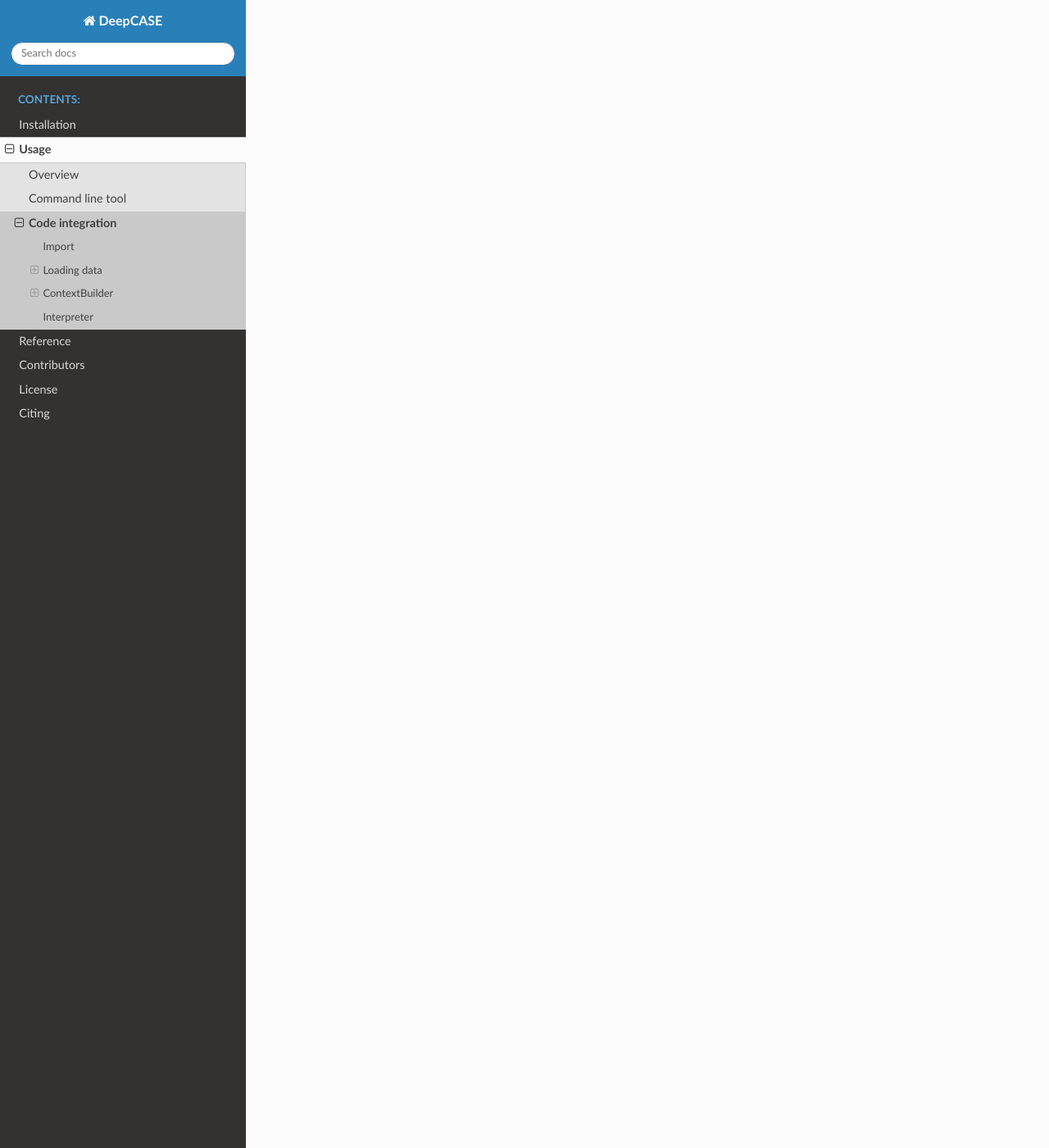
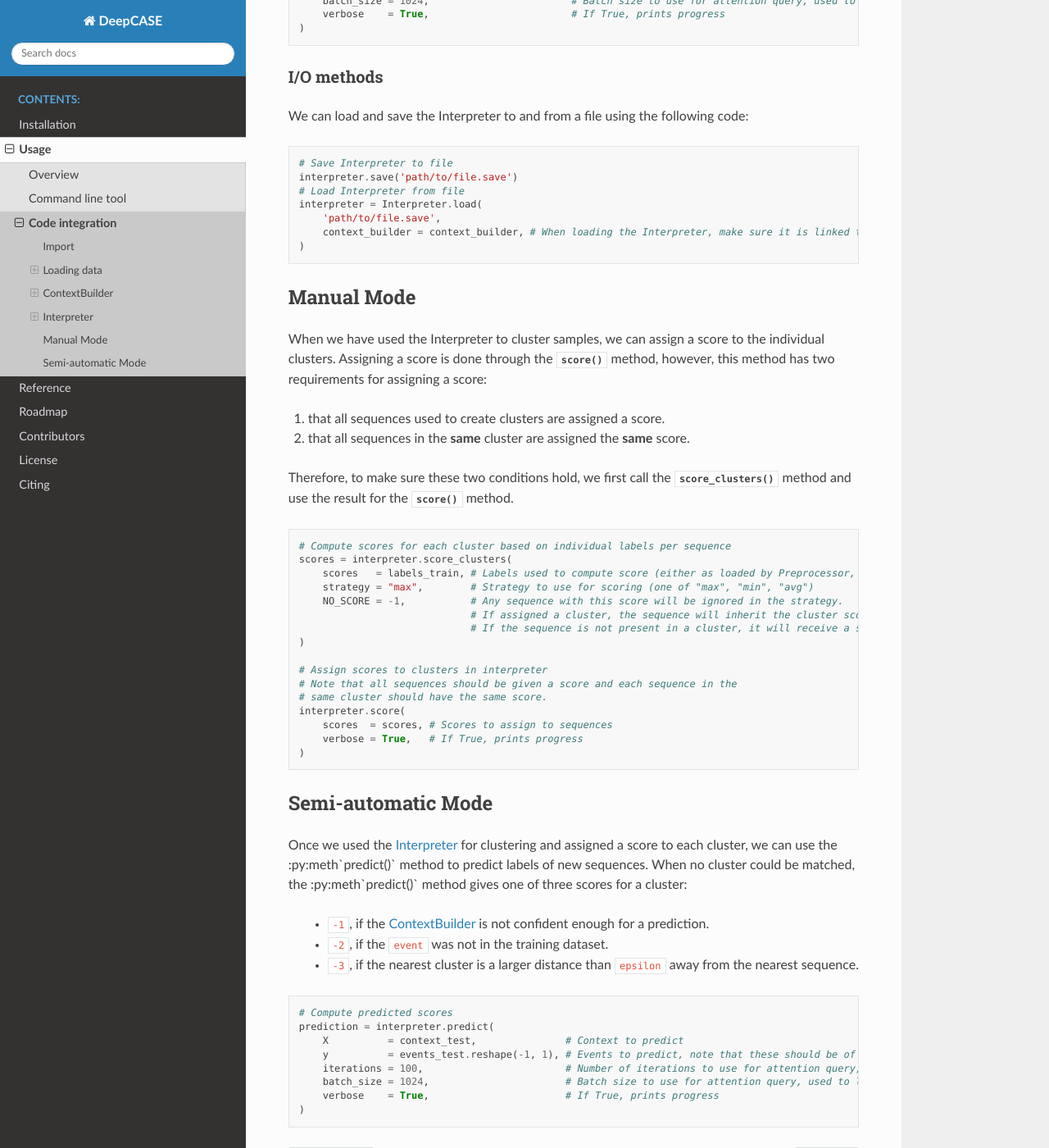
Before and after one commit to Thijsvanede/DeepCASE, a Sphinx documentation site: the page built from docs/source/usage/code.rst, in a window 1280 px wide and 1400 px high, scrolled down 3046 px. Shown: the whole window at 82% size. Built offline with Sphinx 7.4.7 and the Read the Docs theme 2.0.0, drawn with Linux system fonts in a browser that asks for light colours; some of the changed text lies outside the part shown.

```diff
--- a/docs/source/index.rst
+++ b/docs/source/index.rst
@@ -18,6 +18,7 @@ The main contribution of this work is to reduce the number of manual inspection
    installation
    usage/usage
    reference/reference
+   roadmap
    contributors
    license
    citing
--- a/docs/source/usage/code.rst
+++ b/docs/source/usage/code.rst
@@ -122,4 +122,91 @@ We can load and save the ContextBuilder to and from a file using the following c
 
 Interpreter
 ^^^^^^^^^^^
-TODO
+Once we fitted the ``context_builder``, we create in :ref:`Interpreter` instance using the following code:
+
+.. code:: python
+
+    # Create Interpreter
+    interpreter = Interpreter(
+        context_builder = context_builder, # ContextBuilder used to fit data
+        features        = 100,             # Number of input features to expect, should be same as ContextBuilder
+        eps             = 0.1,             # Epsilon value to use for DBSCAN clustering, in paper this was 0.1
+        min_samples     = 5,               # Minimum number of samples to use for DBSCAN clustering, in paper this was 5
+        threshold       = 0.2,             # Confidence threshold used for determining if attention from the ContextBuilder can be used, in paper this was 0.2
+    )
+
+Once the ``interpreter`` is created, we can use it to cluster samples using the :py:meth:`cluster()` method.
+
+.. code:: python
+
+    # Cluster samples with the interpreter
+    clusters = interpreter.cluster(
+        X          = context_train,               # Context to train with
+        y          = events_train.reshape(-1, 1), # Events to train with, note that these should be of shape=(n_events, 1)
+        iterations = 100,                         # Number of iterations to use for attention query, in paper this was 100
+        batch_size = 1024,                        # Batch size to use for attention query, used to limit CUDA memory usage
+        verbose    = True,                        # If True, prints progress
+    )
+
+I/O methods
+-----------
+We can load and save the Interpreter to and from a file using the following code:
+
+.. code:: python
+
+    # Save Interpreter to file
+    interpreter.save('path/to/file.save')
+    # Load Interpreter from file
+    interpreter = Interpreter.load(
+        'path/to/file.save',
+        context_builder = context_builder, # When loading the Interpreter, make sure it is linked to the same ContextBuilder used for training.
+    )
+
+Manual Mode
+^^^^^^^^^^^
+When we have used the Interpreter to cluster samples, we can assign a score to the individual clusters.
+Assigning a score is done through the :py:meth:`score()` method, however, this method has two requirements for assigning a score:
+
+1. that all sequences used to create clusters are assigned a score.
+2. that all sequences in the **same** cluster are assigned the **same** score.
+
+Therefore, to make sure these two conditions hold, we first call the :py:meth:`score_clusters()` method and use the result for the :py:meth:`score()` method.
+
+.. code:: python
+
+    # Compute scores for each cluster based on individual labels per sequence
+    scores = interpreter.score_clusters(
+        scores   = labels_train, # Labels used to compute score (either as loaded by Preprocessor, or put your own labels here)
+        strategy = "max",        # Strategy to use for scoring (one of "max", "min", "avg")
+        NO_SCORE = -1,           # Any sequence with this score will be ignored in the strategy.
+                                 # If assigned a cluster, the sequence will inherit the cluster score.
+                                 # If the sequence is not present in a cluster, it will receive a score of NO_SCORE.
+    )
+
+    # Assign scores to clusters in interpreter
+    # Note that all sequences should be given a score and each sequence in the
+    # same cluster should have the same score.
+    interpreter.score(
+        scores  = scores, # Scores to assign to sequences
+        verbose = True,   # If True, prints progress
+    )
+
+Semi-automatic Mode
+^^^^^^^^^^^^^^^^^^^
+Once we used the :ref:`Interpreter` for clustering and assigned a score to each cluster, we can use the :py:meth`predict()` method to predict labels of new sequences.
+When no cluster could be matched, the :py:meth`predict()` method gives one of three scores for a cluster:
+
+ * ``-1``, if the :ref:`ContextBuilder` is not confident enough for a prediction.
+ * ``-2``, if the ``event`` was not in the training dataset.
+ * ``-3``, if the nearest cluster is a larger distance than ``epsilon`` away from the nearest sequence.
+
+.. code:: python
+
+    # Compute predicted scores
+    prediction = interpreter.predict(
+        X          = context_test,               # Context to predict
+        y          = events_test.reshape(-1, 1), # Events to predict, note that these should be of shape=(n_events, 1)
+        iterations = 100,                        # Number of iterations to use for attention query, in paper this was 100
+        batch_size = 1024,                       # Batch size to use for attention query, used to limit CUDA memory usage
+        verbose    = True,                       # If True, prints progress
+    )
```
Also changed, not shown: docs/source/reference/context_builder/context_builder.rst (+4 -3 lines), docs/source/reference/interpreter/interpreter.rst (+17 -0 lines), docs/source/roadmap.rst (added, +15 -0 lines), 1 other file.
